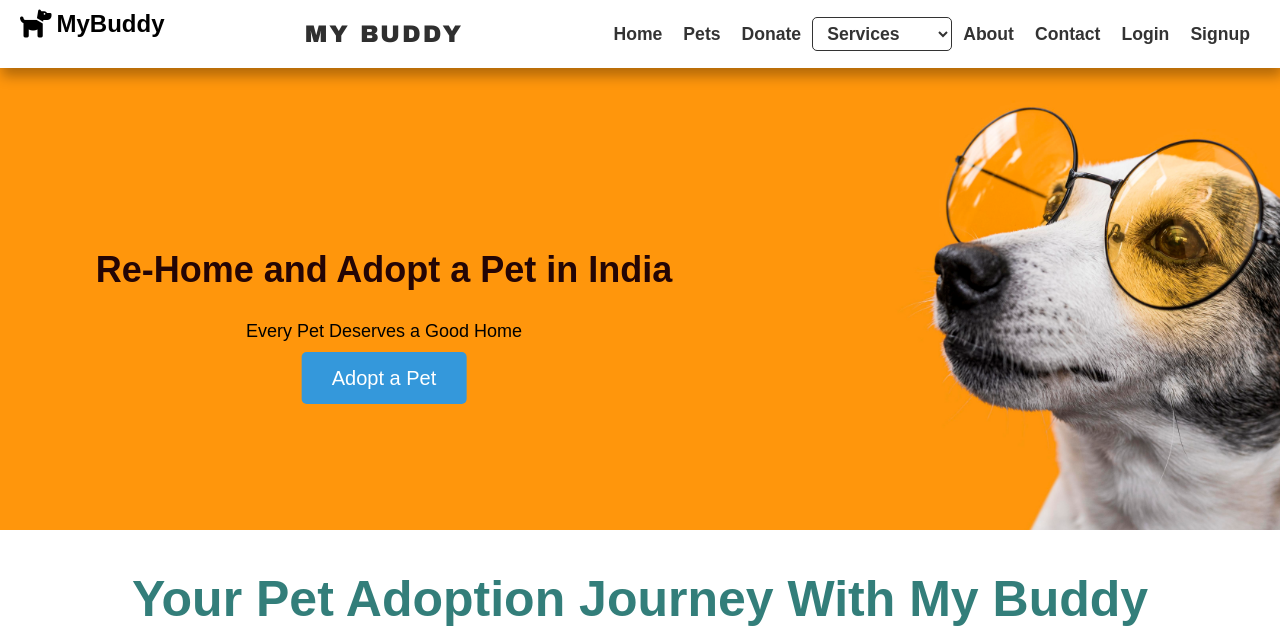
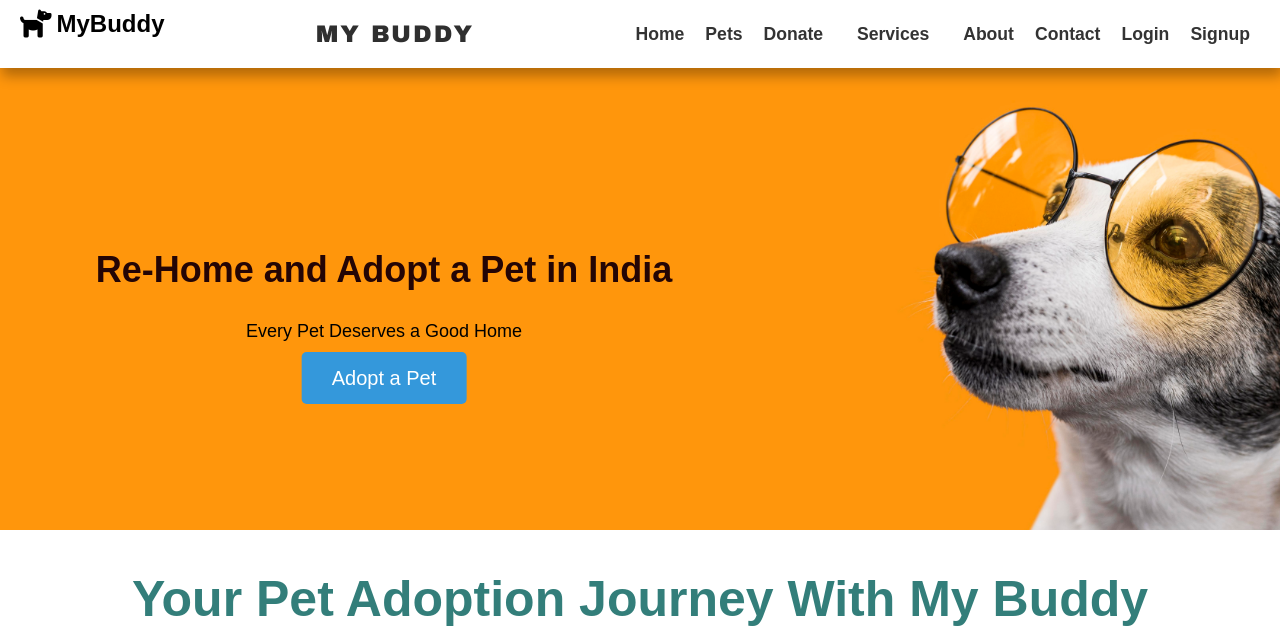
Before and after one commit to ashurohom/MyBuddyProject, a Django app: page / in a window 1280 px wide. Shown: the top 626 px of the page. Run offline with Django 5.2, Linux system fonts and the light colour scheme; some libraries are stand-ins or nearby versions.

Commit message:
add servicess

```diff
--- a/mybuddy/static/css/style.css
+++ b/mybuddy/static/css/style.css
@@ -81,26 +81,46 @@
   transform: scale(1.1);
 }
 
-/* Select Dropdown Styling */
+/* Select Dropdown Styling (Matching nav-btn) */
 .select-dropdown select {
+  display: inline-block;
+  color: rgba(0, 0, 0, 0.8);
   padding: 5px 10px;
+  text-align: center;
   font-size: 1.1rem;
   font-weight: bold;
   border-radius: 5px;
-  border: 1px solid rgba(0, 0, 0, 0.8);
+  transition: all 0.3s ease;
   background: transparent;
-  color: rgba(0, 0, 0, 0.8);
+  border: none; /* Remove default select border */
+  -webkit-appearance: none; /* Remove default arrow in some browsers */
+  -moz-appearance: none;
+  appearance: none;
   cursor: pointer;
-  transition: all 0.3s ease;
-}
-
-.select-dropdown select:focus {
-  outline: none;
-  border-color: #9ea33b;
+  /* Optional: add a custom border to mimic the nav-btn look */
+  /* border: 1px solid rgba(0, 0, 0, 0.8); */
 }
 
 .select-dropdown select:hover {
-  transform: scale(1.05);
+  color: #9ea33b;
+  transform: scale(1.1);
+}
+
+/* Optional: Style the dropdown arrow */
+.select-dropdown {
+  position: relative;
+  display: inline-block;
+}
+.select-dropdown::after {
+  /*content: "\f0d7";  FontAwesome caret-down icon */
+  font-family: "Font Awesome 5 Free";
+  font-weight: 900;
+  position: absolute;
+  right: 10px;
+  top: 50%;
+  transform: translateY(-50%);
+  pointer-events: none;
+  color: rgba(0, 0, 0, 0.8);
 }
 
 /* Responsive Adjustments */
@@ -140,6 +160,3 @@
     font-size: 16px;
   }
 }
-
-/* Footer CSS (if needed) */
-/* Add your footer styles here if you're using a separate footer file */
```
